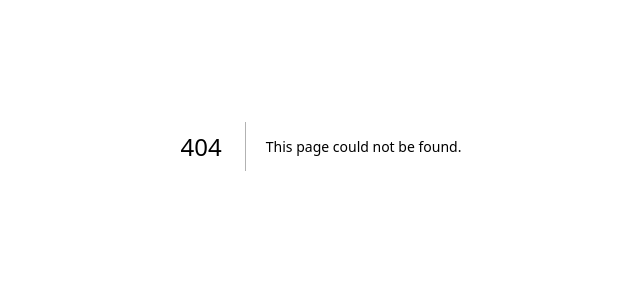
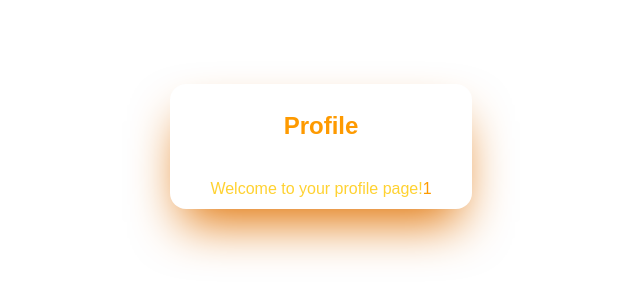
Before and after one commit to omkarg419/user_auth_nextjs, a Next.js app: page /profile/1 in a window 1280 px wide. Before the commit this address had no page. Shown: the part 254-554 px from the top of the page, without its empty margins (319-959 px from the left). Built offline with nearby package versions, Linux system fonts and the light colour scheme.

Commit message:
feat: add user profile page with dynamic user ID display

```diff
--- /dev/null
+++ b/src/app/profile/[id]/page.tsx
@@ -0,0 +1,23 @@
+interface UserProfileProps {
+  params: {
+    id: string;
+  };
+}
+
+export default function UserProfile({ params }: UserProfileProps) {
+     const userId = params.id;
+  return (
+    <div className="flex flex-col justify-center items-center min-h-screen  py-2">
+      <div className=" flex flex-col justify-center items-center py-2 rounded-2xl p-10 bg-transparent opacity-100 space-y-4 shadow-amber-600  shadow-2xl ">
+        <h1 className="text-2xl text-amber-500 font-bold text-center align-middle m-2.5 p-2">
+          Profile
+        </h1>
+        <hr />
+        <p className="text-amber-300">
+          Welcome to your profile page!
+          <span className="text-amber-500">{userId}</span>
+        </p>
+      </div>
+    </div>
+  );
+}
--- /dev/null
+++ b/src/app/profile/page.tsx
@@ -0,0 +1,12 @@
+"use client";
+export default function ProfilePage() {
+  return (
+    <div className="flex flex-col justify-center items-center min-h-screen  py-2">
+        <div className=" flex flex-col justify-center items-center py-2 rounded-2xl p-10 bg-transparent opacity-100 space-y-4 shadow-amber-600  shadow-2xl ">
+            <h1 className="text-2xl text-amber-500 font-bold text-center align-middle m-2.5 p-2">Profile</h1>
+            <hr />
+            <p className="text-amber-300">Welcome to your profile page!</p>
+        </div>
+    </div>
+  );
+}
```
